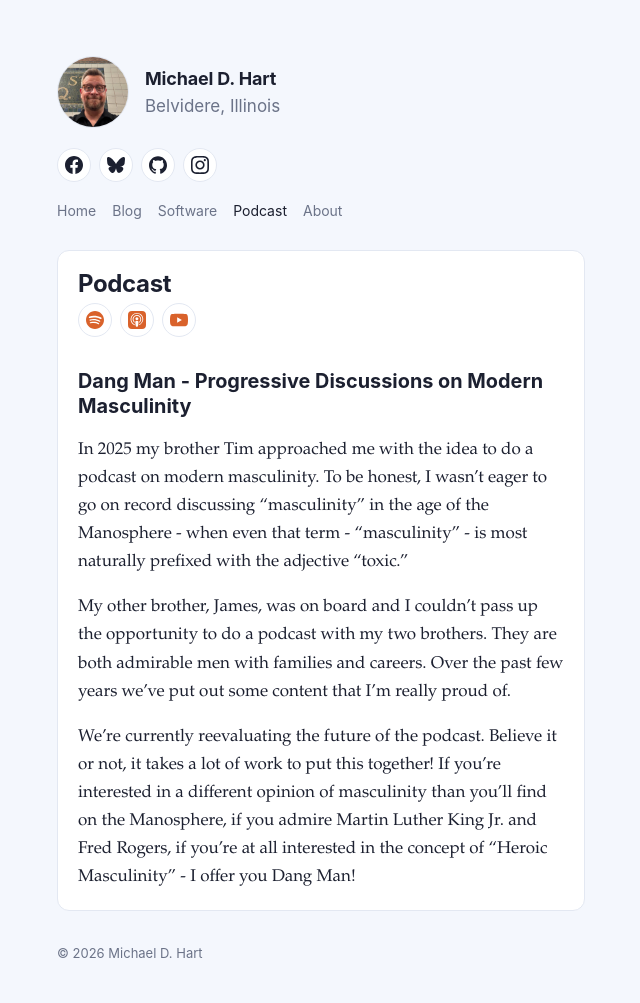
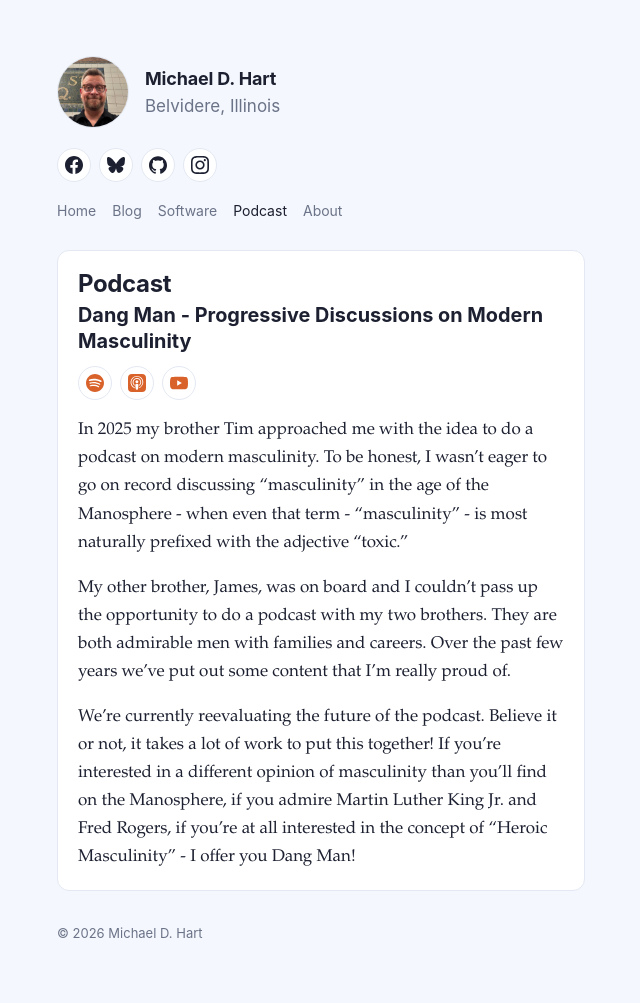
Before and after one commit to michaeldhart/michaeldhart.github.io, a Jekyll site: the page built from podcast.md, in a window 1280 px wide. Shown: the whole page, without its empty margins (319-959 px from the left). Built offline with Jekyll 4.4.1, drawn with Linux system fonts in a browser that asks for light colours.

Commit message:
Place podcast listen links below the heading
Co-Authored-By: Claude Sonnet 5.5 <noreply@anthropic.com>

```diff
--- a/assets/css/site.css
+++ b/assets/css/site.css
@@ -67,7 +67,7 @@ a:hover { color: var(--accent); }
 .tagline { margin: 0; color: var(--muted); font-size: 17px; }
 
 .social { display: flex; gap: 8px; margin-top: 20px; }
-.social.listen { margin: 0 0 4px; }
+.social.listen { margin: 12px 0 16px; }
 
 .icon-btn {
   display: inline-flex;
--- a/podcast.md
+++ b/podcast.md
@@ -3,14 +3,14 @@ layout: page
 title: Podcast
 permalink: /podcast/
 ---
+### Dang Man - Progressive Discussions on Modern Masculinity
+
 <nav class="social listen" aria-label="Listen to Dang Man">
   <a class="icon-btn" href="https://open.spotify.com/show/0YxYdZ8HMDHaMSMuBSEfxq?si=c92e6363d75c46a1" target="_blank" rel="noopener noreferrer" aria-label="Spotify" title="Spotify">{% include icon.html name='spotify' %}</a>
   <a class="icon-btn" href="https://podcasts.apple.com/us/podcast/dang-man-regular-men-exploring-modern-masculinity/id1815125920" target="_blank" rel="noopener noreferrer" aria-label="Apple Podcasts" title="Apple Podcasts">{% include icon.html name='applepodcasts' %}</a>
   <a class="icon-btn" href="https://www.youtube.com/@DangManPod" target="_blank" rel="noopener noreferrer" aria-label="YouTube" title="YouTube">{% include icon.html name='youtube' %}</a>
 </nav>
 
-### Dang Man - Progressive Discussions on Modern Masculinity
-
 In 2025 my brother Tim approached me with the idea to do a podcast on modern masculinity. To be honest, I wasn't eager to go on record discussing "masculinity" in the age of the Manosphere - when even that term - "masculinity" - is most naturally prefixed with the adjective "toxic."
 
 My other brother, James, was on board and I couldn't pass up the opportunity to do a podcast with my two brothers. They are both admirable men with families and careers. Over the past few years we've put out some content that I'm really proud of.
```
